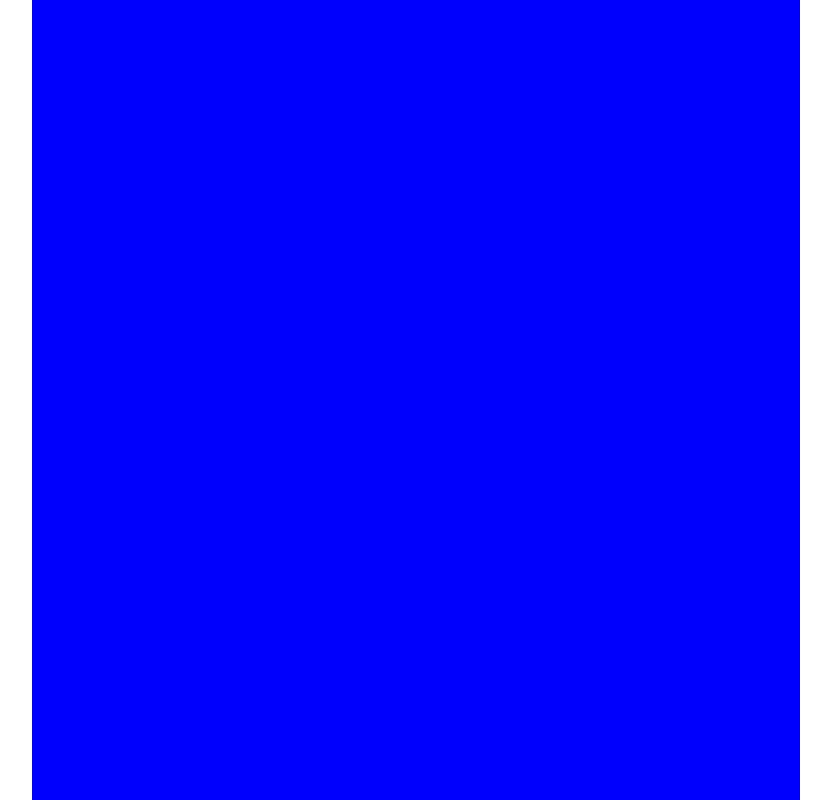
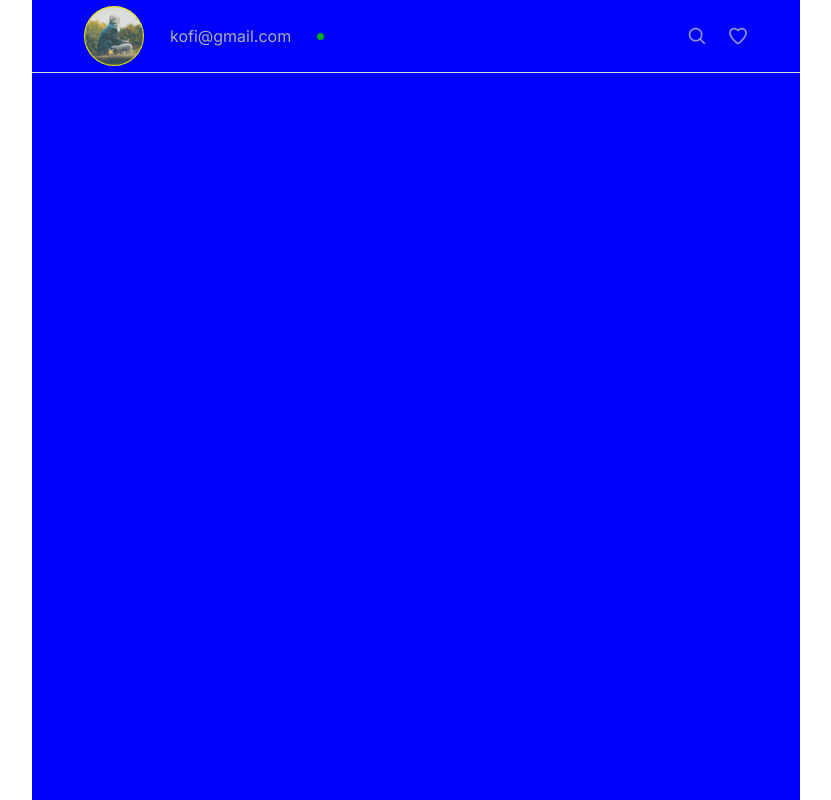
Before and after one commit to AmaliTech-Training-Academy/LetXChat, a React (Vite) app: page /sign-up in a window 1280 px wide. Shown: the whole page, without its empty margins (224-1055 px from the left). Built offline with nearby package versions, Linux system fonts and the light colour scheme.

Commit message:
Feature/chatApp: Styled chat header

```diff
--- a/src/App.jsx
+++ b/src/App.jsx
@@ -8,7 +8,7 @@ import ChatPage from "./pages/chatPage/ChatPage";
 
 function App() {
   return (
-    <div classfullname="App">
+    <div className="App">
       {/* <RegModal /> */}
       {/* <SignUp /> */}
       {/*  <Home /> */}
--- a/src/components/chatHead/ChatHead.jsx
+++ b/src/components/chatHead/ChatHead.jsx
@@ -1,9 +1,77 @@
-import React from 'react'
+import { styled } from "@mui/material";
+import { Box } from "@mui/system";
+import React from "react";
+import UserImage from "../../assets/user-image.png";
+import Search from "../../assets/Search.svg";
+import Favorite from "../../assets/Favorite.svg";
+
+const Container = styled(Box)({
+  paddingInline: "52px",
+  display: "flex",
+  alignItems: "center",
+  justifyContent: "space-between",
+  height: "73px",
+  borderBottom: "1px solid #D9D9D9",
+});
+
+const LeftSection = styled(Box)({
+  display: "flex",
+  alignItems: "center",
+  gap: "26px",
+});
+
+const ProfileContainer = styled(Box)({
+  width: "60px",
+  height: "60px",
+  borderRadius: "50%",
+  background: "yellow",
+});
+
+const Email = styled("a")({
+  fontStyle: "bold",
+  fontSize: "16px",
+  lineHeight: "19px",
+  color: "#ACACAC",
+});
+
+const Status = styled("div")({
+  width: "7px",
+  height: "7px",
+  borderRadius: "50%",
+  background: "#00AC11",
+});
+
+const RightSection = styled(Box)({
+  display: "flex",
+  alignItems: "center",
+  gap: "21px",
+});
 
 const ChatHead = () => {
   return (
-    <div>ChatHead</div>
-  )
-}
+    <Container component="section">
+      <LeftSection component="section">
+        <ProfileContainer>
+          <img
+            src={UserImage}
+            style={{ width: "100%", height: "100%" }}
+            alt="Profile pic"
+          />
+        </ProfileContainer>
+        <Email>kofi@gmail.com</Email>
+        <Status></Status>
+      </LeftSection>
 
-export default ChatHead
+      <RightSection>
+        <div>
+          <img src={Search} style={{ cursor: "pointer" }} alt="Search" />
+        </div>
+        <div>
+          <img src={Favorite} style={{ cursor: "pointer" }} alt="Favorite" />
+        </div>
+      </RightSection>
+    </Container>
+  );
+};
+
+export default ChatHead;
--- a/src/feature/authActions.js
+++ b/src/feature/authActions.js
@@ -6,7 +6,7 @@ export const registerUser = createAsyncThunk(
   "auth/register",
   async (
     { image, fullname, employee_id, username, email, password },
-    { rejectWith }
+    { rejectWithValue }
   ) => {
     try {
       const config = {
--- a/src/pages/chatPage/ChatPage.jsx
+++ b/src/pages/chatPage/ChatPage.jsx
@@ -1,5 +1,6 @@
 import { Box, styled } from '@mui/material'
 import React from 'react'
+import ChatHead from '../../components/chatHead/ChatHead'
 
 const Container = styled(Box)({
     width: '60vw',
@@ -12,8 +13,8 @@ const Container = styled(Box)({
 
 const ChatPage = () => {
   return (
-    <Container>
-
+    <Container component='main'>
+        <ChatHead />
     </Container>
   )
 }
```
Also changed, not shown: src/assets/user-image.png (added), 1 other file (tests, documents, lock files or other folders).
